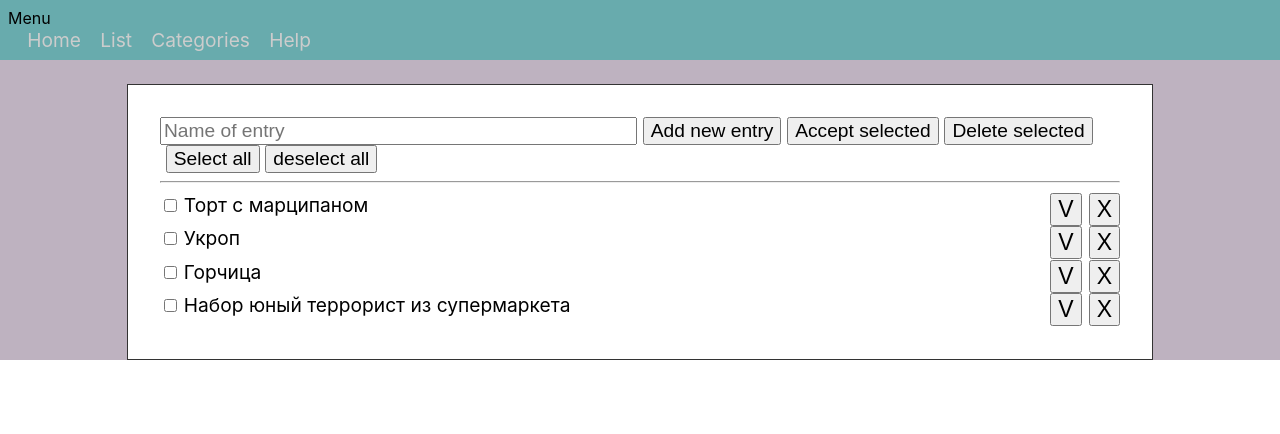
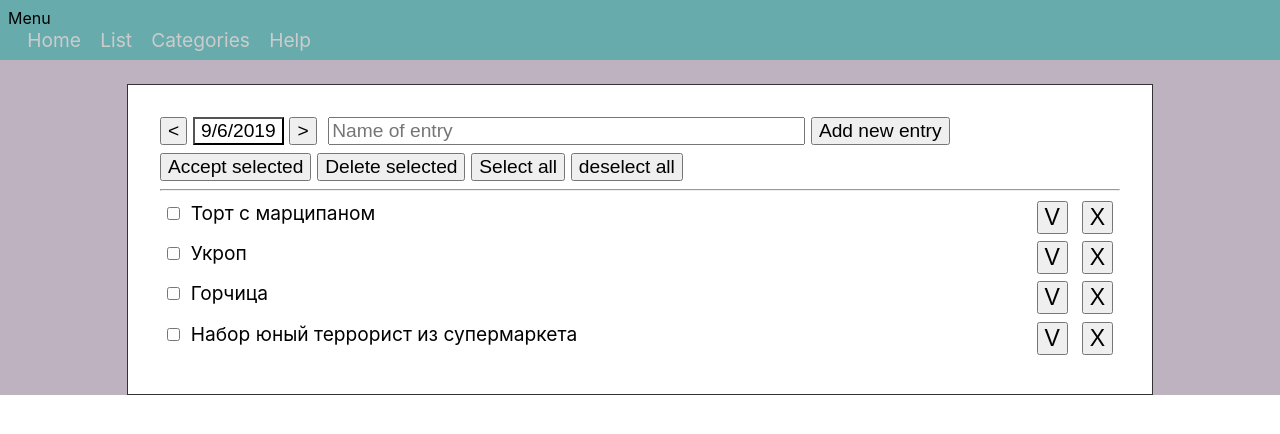
Before and after one commit to levi2015mik/Budgeter, a React (Create React App) app: page /#/ in a window 1280 px wide. Shown: the top 434 px of the page. Built offline with nearby package versions, Linux system fonts and the light colour scheme.

Commit message:
6--element of date select

```diff
--- a/src/components/home/Entry.module.css
+++ b/src/components/home/Entry.module.css
@@ -2,6 +2,7 @@
     margin-top: 0.5em;
     margin-bottom: 0.5em;
     font-size: 1.2em;
+    height: 1.6em;
 }
 
 .textContainer{
--- a/src/components/home/Home.jsx
+++ b/src/components/home/Home.jsx
@@ -4,7 +4,6 @@ import Entry from "./Entry"
 function Home(props) {
     function addNewEntry(ev) {
         console.log(ev);
-        alert(0)
     }
     // Временный хардкод позиций
     const entrys = [
@@ -13,10 +12,19 @@ function Home(props) {
         {name:"Горчица", unique:2},
         {name:"Набор юный террорист из супермаркета", unique:3},
     ];
+
+    // TODO Transform DataSelect to separated element
+    const day = new Date().toLocaleDateString();
+
     return(
         <div className={css.home}>
-            <input placeholder="Name of entry" size="40"/>
+            <div className={css.dateSelect}>
+                <input value="<" type="button" onClick={addNewEntry}/>
+                <button>{day}</button>
+                <input value=">" type="button" onClick={addNewEntry}/>
+                <input placeholder="Name of entry" size="40"/>
                 <input value="Add new entry" type="button" onClick={addNewEntry}/>
+            </div>
                 <input value="Accept selected" type="button" onClick={addNewEntry}/>
                 <input value="Delete selected" type="button" onClick={addNewEntry}/>
                 <input value="Select all" type="button" onClick={addNewEntry}/>
--- a/src/components/home/home.module.css
+++ b/src/components/home/home.module.css
@@ -1,7 +1,30 @@
 .home{}
 .home input{
     font-size: 1.2em;
+    margin-left: 0.3em;
+    margin-right: 0.3em;
 }
+
+@media (max-width: 900px) {
+    .home input{
+        margin-left: 0;
+        margin-bottom: 0.3em;
+    }
+}
+
 .home input[type=button]{
-    margin-left: 0.3em;
+    margin-left: 0;
 }
+
+.dateSelect{
+    margin-bottom: 0.5em;
+}
+
+.dateSelect :first-child{
+    margin-right: 0.3em;
+}
+.home button{
+    margin-right: 0.3em;
+    background: white;
+    font-size: 1.2em;
+}
```
